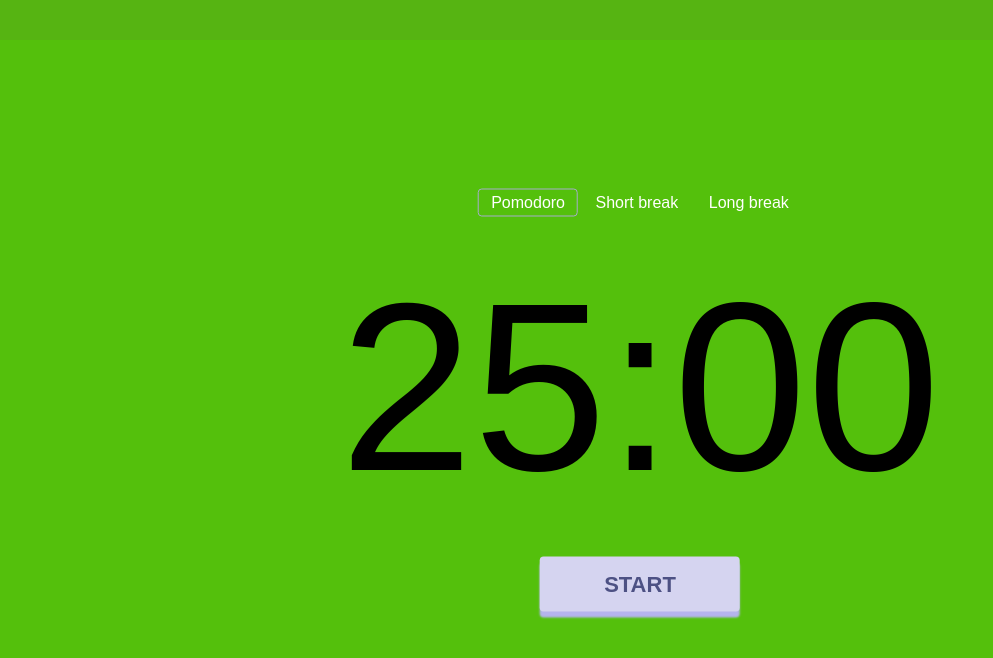
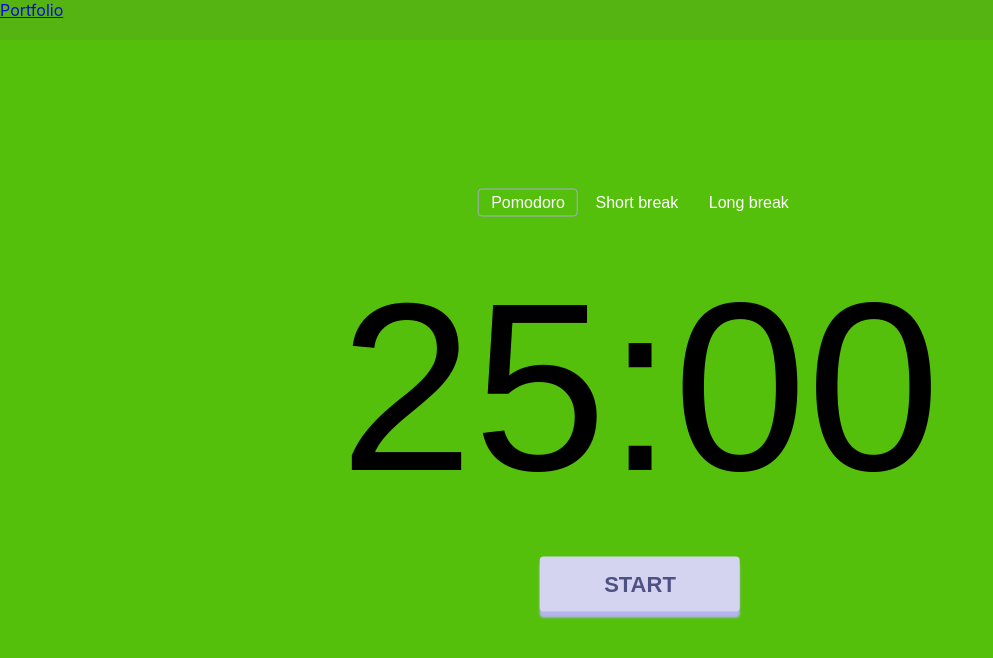
Before and after one commit to Chrystal82/pomodoro-timer, a plain HTML site: page index.html in a window 1280 px wide. Shown: the whole page, without its empty margins (0-993 px from the left). Drawn offline with Linux system fonts and the light colour scheme.

Commit message:
Update index.html

```diff
--- a/index.html
+++ b/index.html
@@ -61,6 +61,9 @@
       <audio src="timetotakeshortbreak.mp3" data-sound="shortBreak"></audio>
       <audio src="break.mp3" data-sound="longBreak"></audio>
     </div>
+    <footer>
+      <a href="https://chrystal82.github.io/chrystalportfolio/">Portfolio</a>
+    </footer>
     <script src="main.js"></script>
   </body>
 </html>
```
